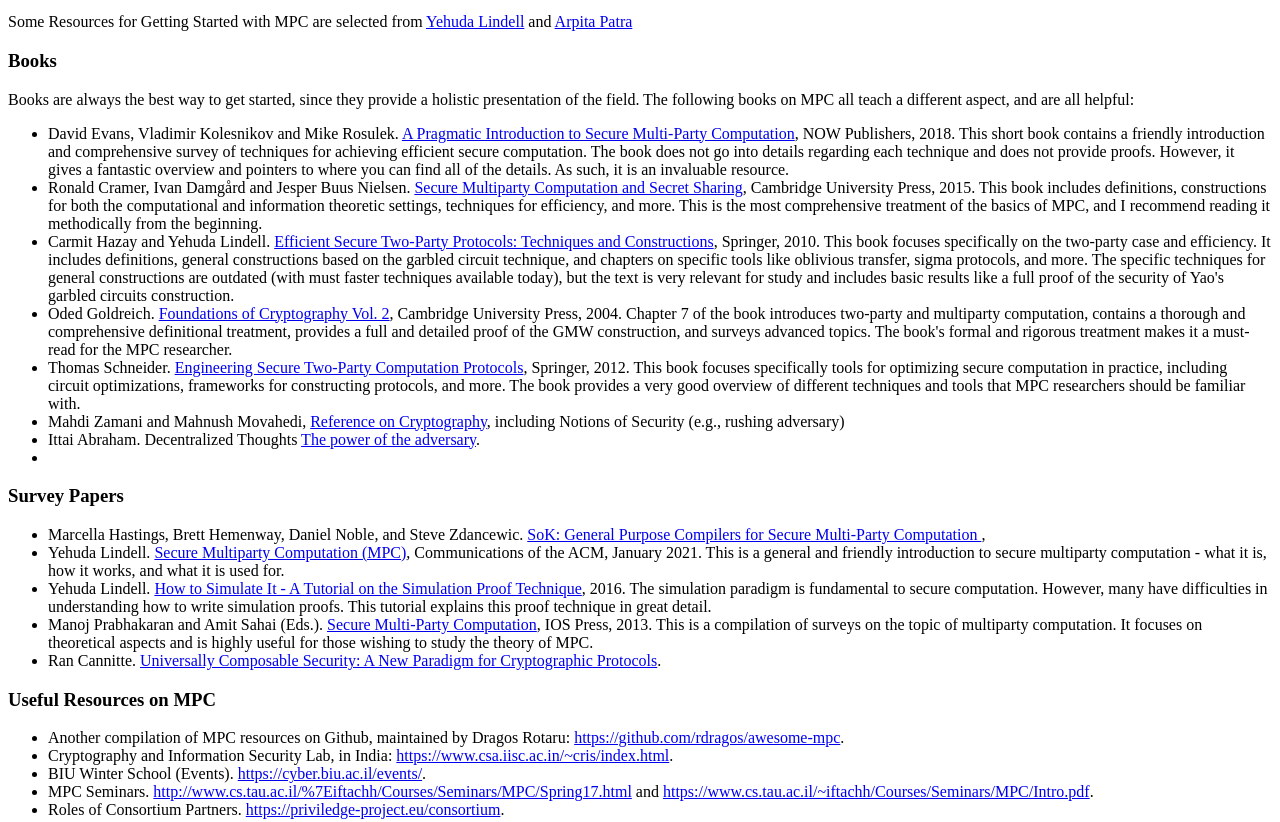
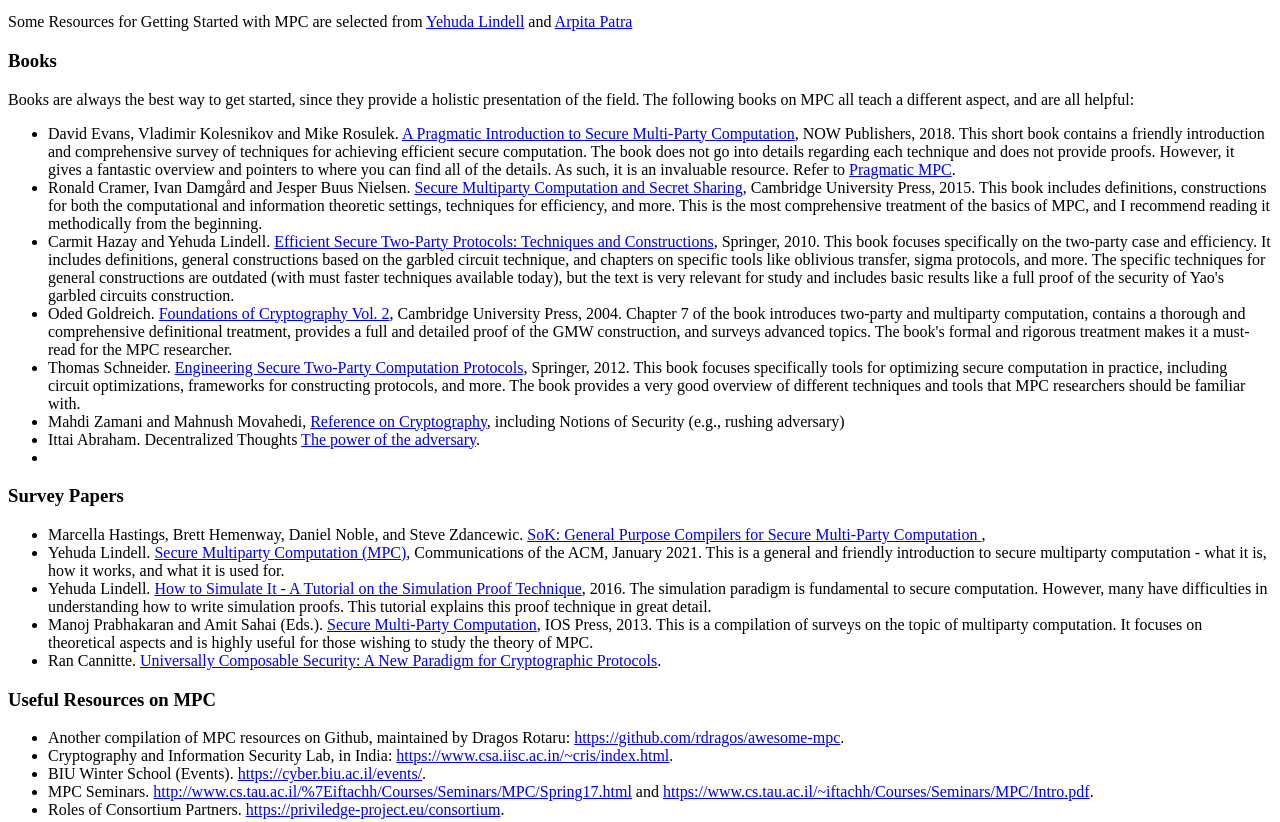
Before and after one commit to zengpengli/zengpengli.github.io, a plain HTML site: page mpc.html in a window 1280 px wide. Shown: the part 3512-4334 px from the top of the page. Drawn offline with Linux system fonts and the light colour scheme.

Commit message:
Update mpc.html

```diff
--- a/mpc.html
+++ b/mpc.html
@@ -417,8 +417,9 @@ and comprehensive survey of techniques for achieving efficient secure
 computation. The book does not go into details regarding each technique
 and does not provide proofs. However, it gives a fantastic overview and
 pointers to where you can find all of the details. As such, it is an
-invaluable resource.
+invaluable resource. Refer to <a href="https://securecomputation.org/" target="_blank">Pragmatic MPC</a>.
 </li>
+
 <li>
 Ronald Cramer, Ivan Damgård and Jesper Buus Nielsen. <a href="http://users-cs.au.dk/jbn/cdn/" target="_blank">Secure Multiparty Computation and Secret Sharing</a>,
  Cambridge University Press, 2015. This book includes definitions,
```
